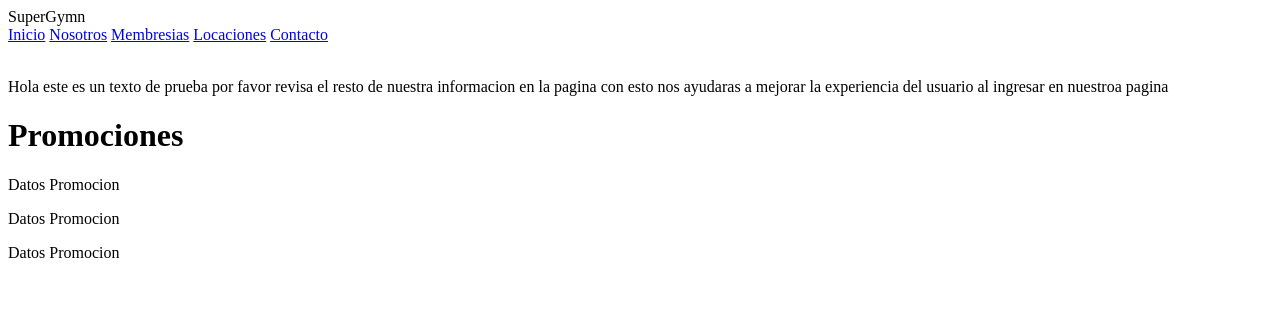
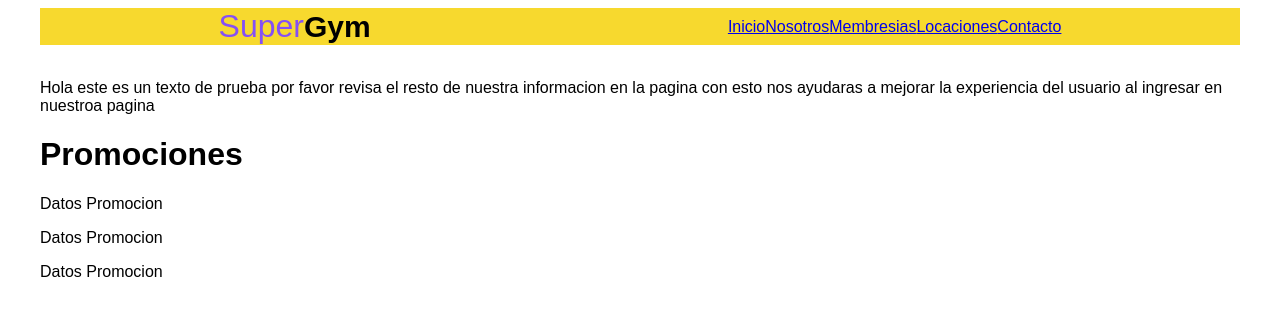
Before and after one commit to pcarranco/Webdesign, a plain HTML site: page gimnasio/index.html in a window 1280 px wide. Drawn offline with Linux system fonts and the light colour scheme.

Commit message:
Se creo el archivo style.css y se agregaron los primeros estilos para la pagina, ademas de hicieron algunas modificaciones al html agregando clases que pueden servir de ayuda para los estilos en css

```diff
--- /dev/null
+++ b/gimnasio/css/style.css
@@ -0,0 +1,78 @@
+:root {
+
+    /* Fuentes del proyecto */
+    --fuentePri: sans-serif;
+    --fuenteSec: sans-serif;
+
+    /* Colores del proyecto */
+   --colorPri: #a2b0be;
+   --colorSec: #f7d92e;
+   --colorTer: #8550f5;
+   --colorCua: #000000;
+
+}
+
+html {
+   box-sizing: border-box; /* 1rem = 10px */
+   font-size: 62.5%;
+}
+
+body {
+   font-family: var(--fuentePri);
+   font-size: 1.6rem;
+}
+
+h1 {
+   font-size: 3.2rem;
+}
+
+h2 {
+   font-size: 2.8rem;
+}
+
+h3 {
+   font-size: 2.4rem;
+}
+
+h4 {
+   font-size: 2rem ;
+}
+
+/* Globales */
+.contenedor {
+   max-width: 120rem;
+   margin: 0 auto;
+}
+
+/* Apoyo */
+.no-margin {
+   margin: 0;
+}
+
+.centrar-texto {
+   text-align: center;
+}
+
+/* Header */
+.header {
+   display: flex;
+   justify-content: space-around;
+   background-color: var(--colorSec);
+}
+
+.logo {
+    font-size: 3.2rem;
+    color: var(--colorTer);
+}
+
+.logo__comp {
+    font-size: 3rem;
+    color: var(--colorCua);
+    font-weight: bold;
+}
+
+.navegacion {
+   display: flex;
+   justify-content: space-between;
+   align-items: center;
+}
--- a/gimnasio/index.html
+++ b/gimnasio/index.html
@@ -3,17 +3,19 @@
 <head>
     <meta charset="UTF-8">
     <title>Inicio</title>
+    <link rel="stylesheet" href="css/style.css">
 </head>
 <body>
-    <header>
-        <div class="logo">Super<spa>Gym</spa>n </div>
-        <div class="header">
+    <div class="contenedor">
+        <header class="header">
+            <div class="logo">Super<spa class='logo__comp'>Gym</spa></div>
+            <nav class="navegacion">
                 <a href="#">Inicio</a>
                 <a href="#">Nosotros</a>
                 <a href="#">Membresias</a>
                 <a href="#">Locaciones</a>
                 <a href="#">Contacto</a>
-        </div>
+            </nav>
         </header>
         <mai>
             <div class="entrada">
@@ -46,5 +48,6 @@
         <footer>
             <p class="footer"></p>
         </footer>
+    </div>
 </body>
 </html>
```
Lines whose indentation alone changed are shown as unchanged.
